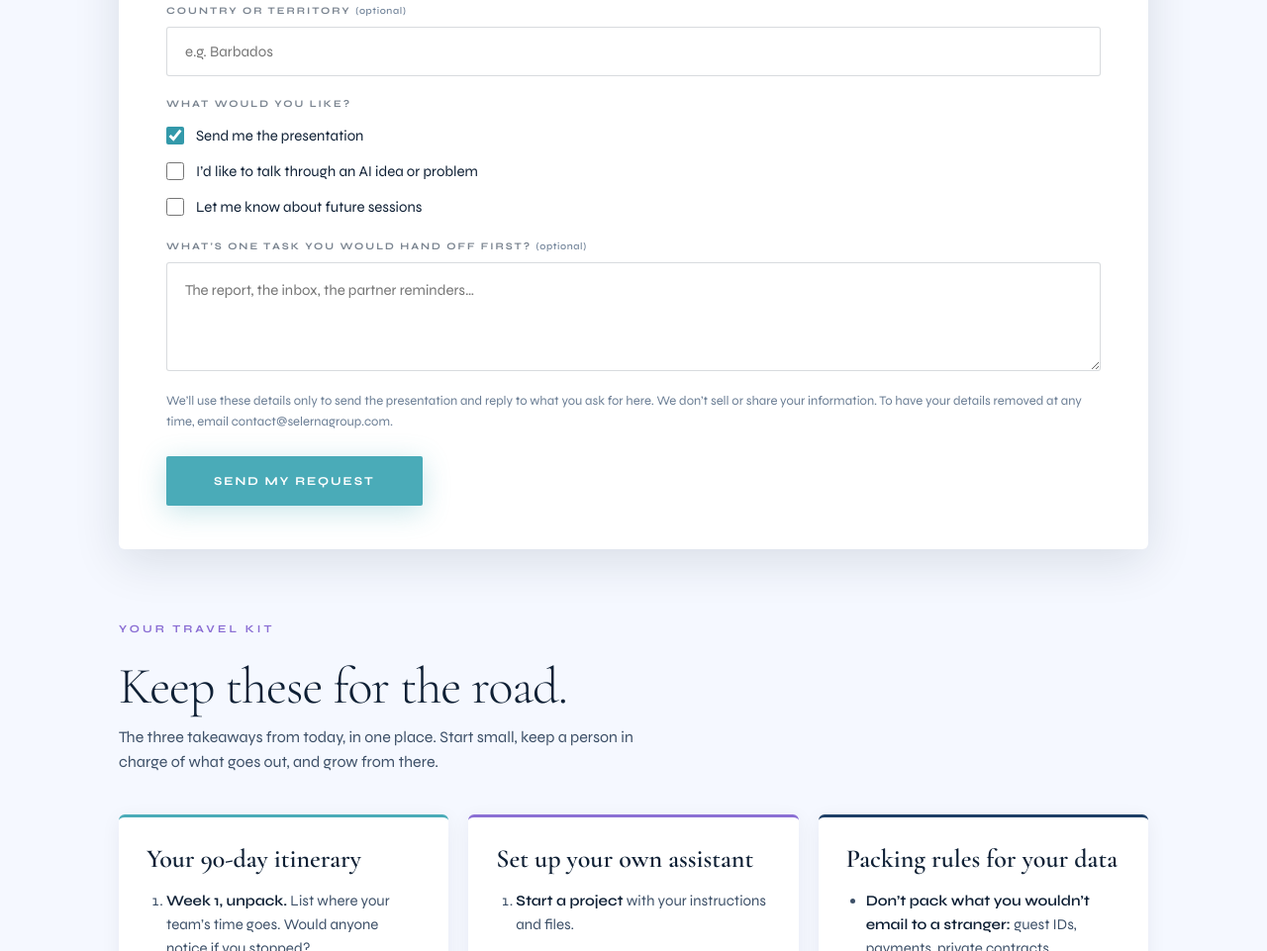
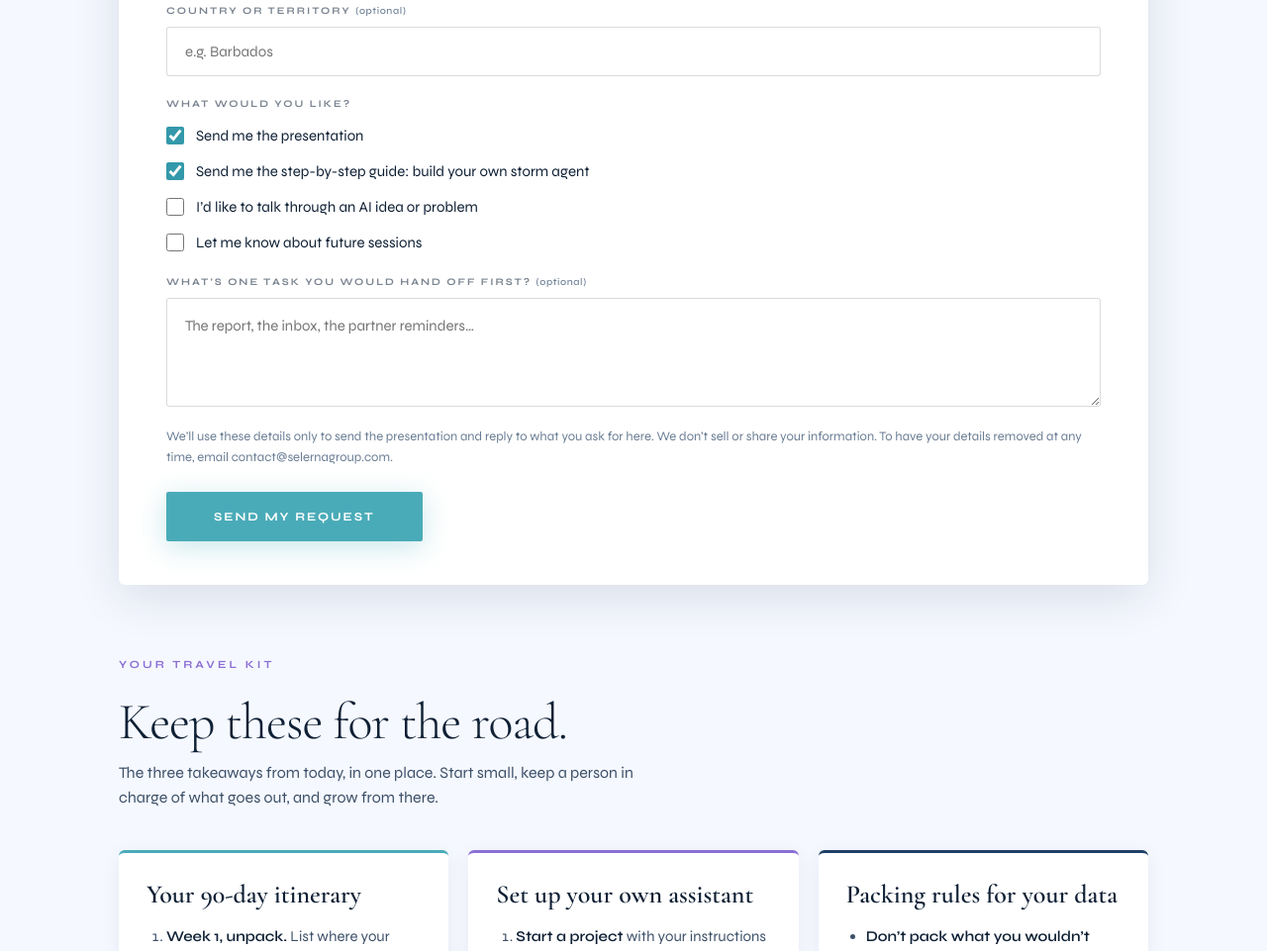
Before and after one commit to stevesellars/SelernaGroupWebsite, a plain HTML site: page cto/index.html in a window 1280 px wide. Shown: the part 947-1908 px from the top of the page at 99% size. Drawn offline with nearby package versions, Linux system fonts and the light colour scheme.

Commit message:
Update index.html
added sample demo

```diff
--- a/cto/index.html
+++ b/cto/index.html
@@ -163,6 +163,7 @@ footer a{color:var(--stone)}
           <fieldset>
             <legend>What would you like?</legend>
             <label class="check"><input type="checkbox" name="send_presentation" value="Yes" checked> Send me the presentation</label>
+            <label class="check"><input type="checkbox" name="send_agent_guide" value="Yes" checked> Send me the step-by-step guide: build your own storm agent</label>
             <label class="check"><input type="checkbox" name="talk_about_idea" value="Yes"> I’d like to talk through an AI idea or problem</label>
             <label class="check"><input type="checkbox" name="future_sessions" value="Yes"> Let me know about future sessions</label>
           </fieldset>
```
